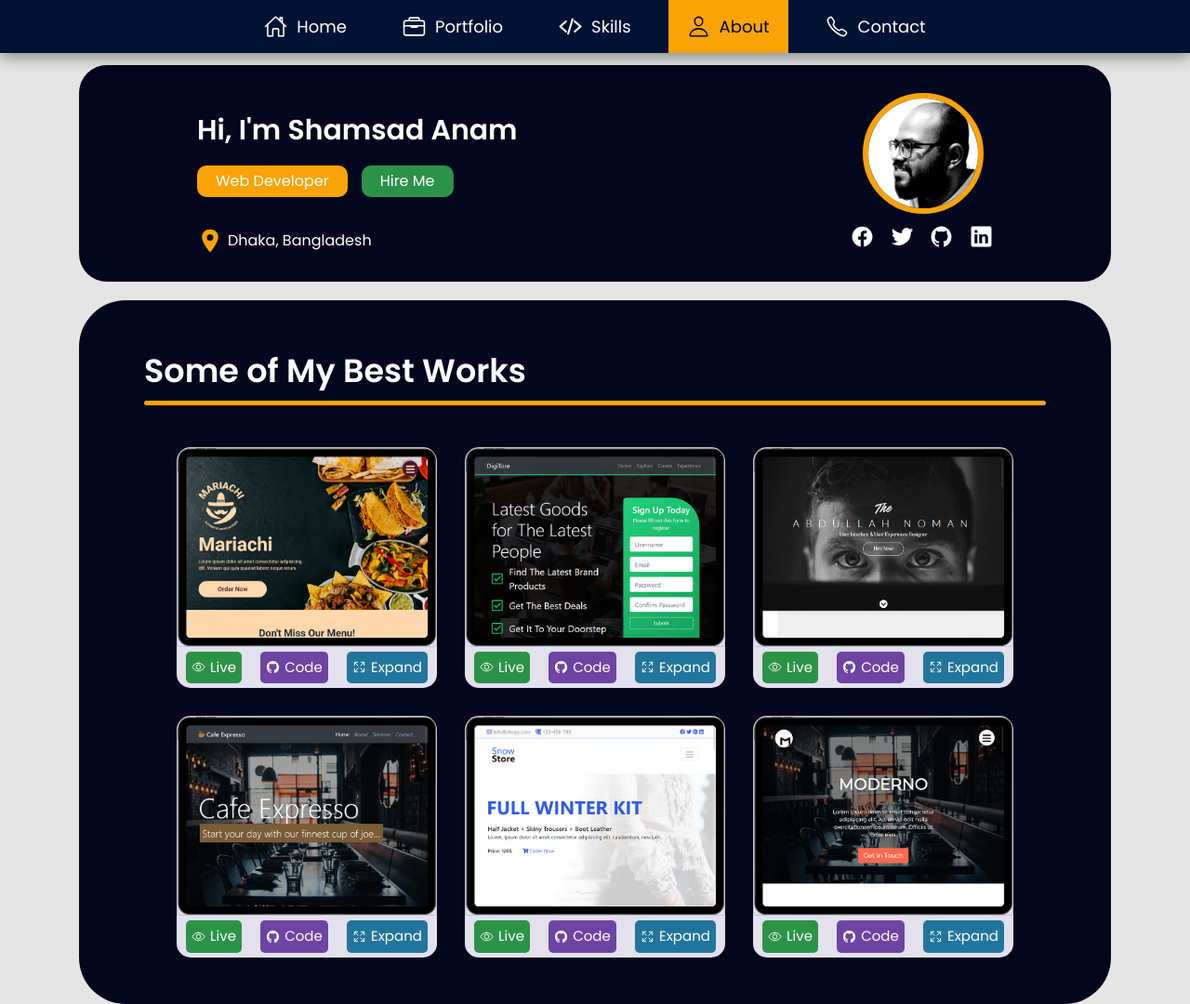
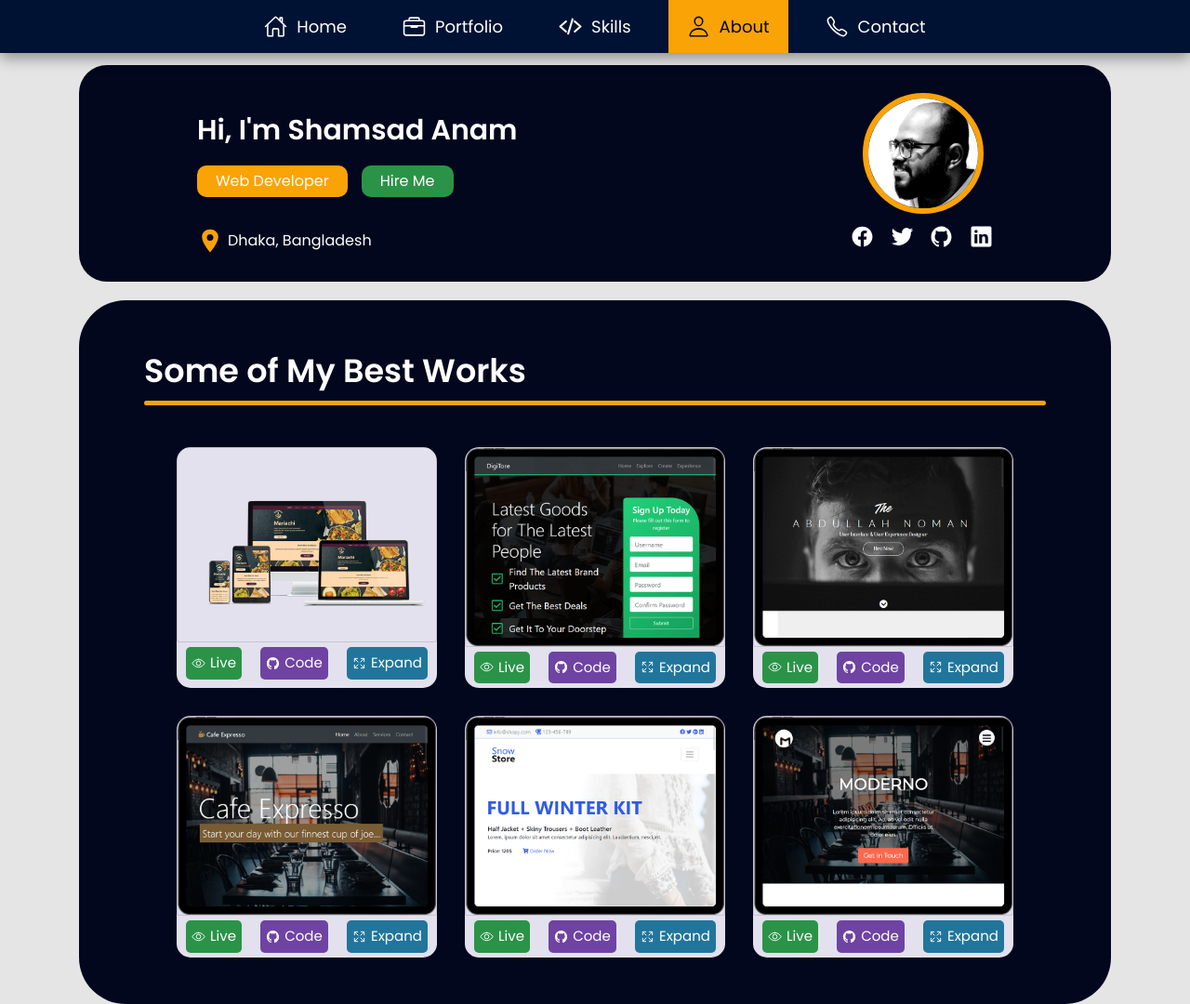
Before and after one commit to shamsad-anam/portfolio, a plain HTML site: page index.html in a window 1280 px wide. Shown: the top 1080 px of the page at 93% size. Drawn offline with nearby package versions, Linux system fonts and the light colour scheme.

```diff
--- a/index.html
+++ b/index.html
@@ -142,11 +142,7 @@
                 <div class="showcase__item" id="mariachiPreview">
                   <a href="#mariachiPopup">
                     <div class="card">
-                      <img
-                        src="img/mariachi-tab.png"
-                        alt=""
-                        class="card-img-top"
-                      />
+                      <img src="img/maricahi.png" alt="" class="card-img-top" />
                     </div>
                     <div class="showcase__item-before">
                       <ion-icon name="search-outline"></ion-icon>
--- a/js/smoothscroll.js
+++ b/js/smoothscroll.js
@@ -15,7 +15,7 @@
       // Does a scroll target exist?
       if (target.length) {
         // Only prevent default if animation is actually gonna happen
-        event.preventDefault();
+        // event.preventDefault();
         $("html, body").animate(
           {
             scrollTop: target.offset().top,
```
